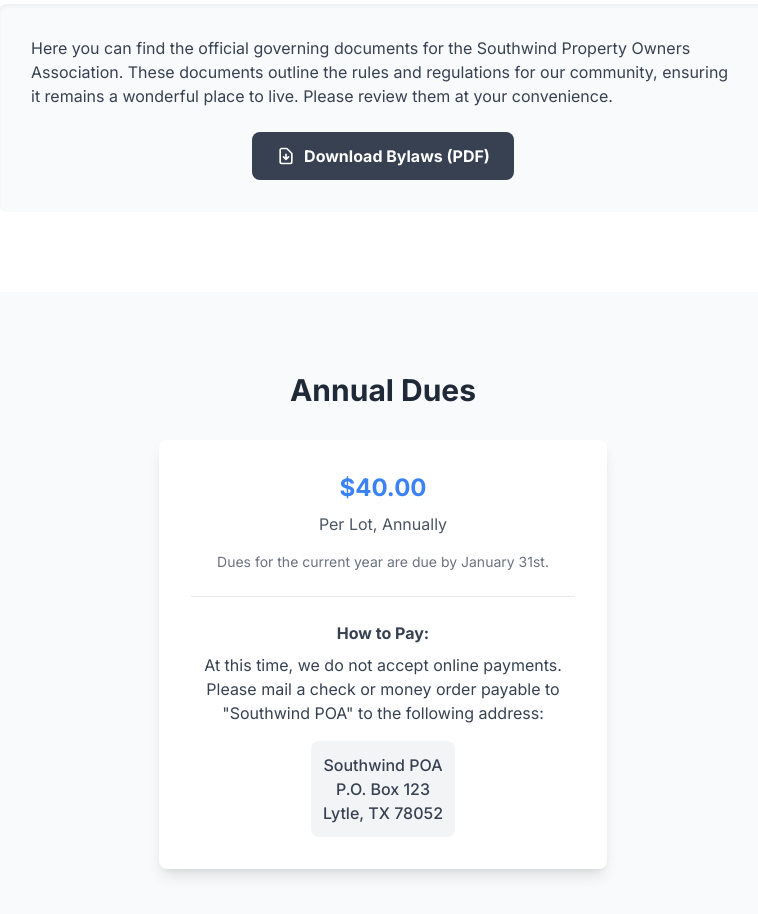
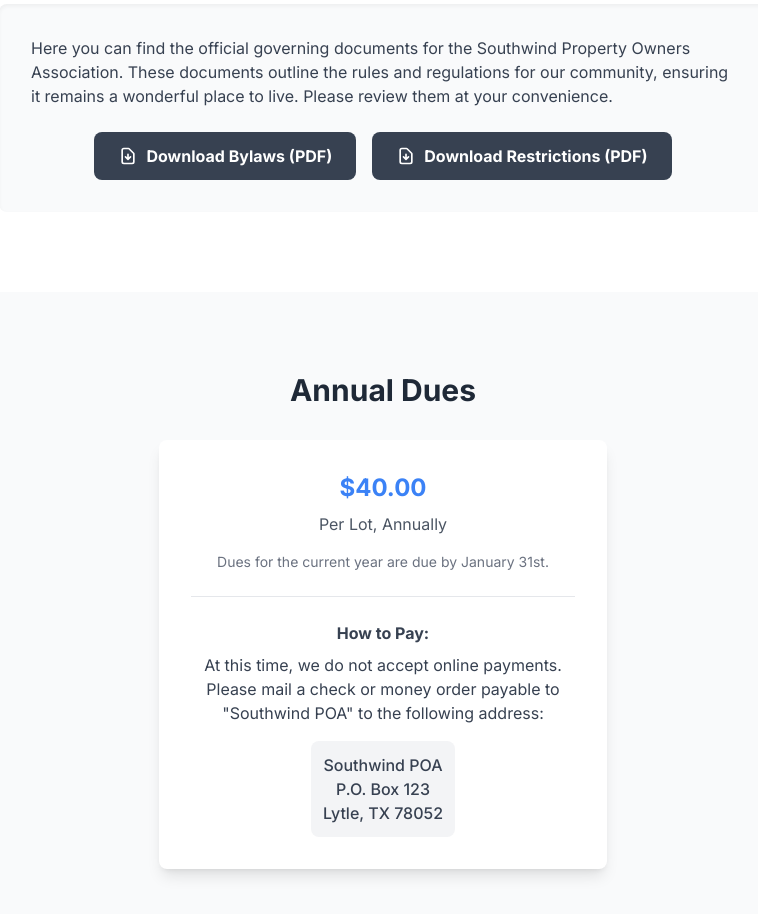
Before and after one commit to Derishi/southwind-poa, a plain HTML site: page index.html in a window 1280 px wide. Shown: the part 1080-1994 px from the top of the page, without its empty margins (257-1015 px from the left). Drawn offline with nearby package versions, Linux system fonts and the light colour scheme.

Commit message:
feature: adding restrictions link

```diff
--- a/index.html
+++ b/index.html
@@ -119,10 +119,14 @@
                     <p class="text-gray-700 mb-6">
                         Here you can find the official governing documents for the Southwind Property Owners Association. These documents outline the rules and regulations for our community, ensuring it remains a wonderful place to live. Please review them at your convenience.
                     </p>
-                    <div class="text-center">
-                        <a href="assets/southwind_bylaws.pdf" class="bg-gray-700 hover:bg-gray-800 text-white font-bold py-3 px-6 rounded-lg transition duration-300 ease-in-out inline-flex items-center">
+                    <div class="text-center flex flex-col sm:flex-row justify-center gap-4">
+                        <a href="assets/southwind_bylaws.pdf" class="bg-gray-700 hover:bg-gray-800 text-white font-bold py-3 px-6 rounded-lg transition duration-300 ease-in-out inline-flex items-center justify-center">
                             <svg class="w-5 h-5 mr-2" fill="none" stroke="currentColor" viewBox="0 0 24 24" xmlns="http://www.w3.org/2000/svg"><path stroke-linecap="round" stroke-linejoin="round" stroke-width="2" d="M12 10v6m0 0l-3-3m3 3l3-3m2 8H7a2 2 0 01-2-2V5a2 2 0 012-2h5.586a1 1 0 01.707.293l5.414 5.414a1 1 0 01.293.707V19a2 2 0 01-2 2z"></path></svg>
                             Download Bylaws (PDF)
+                        </a>
+                        <a href="assets/southwind_restrictions.pdf" class="bg-gray-700 hover:bg-gray-800 text-white font-bold py-3 px-6 rounded-lg transition duration-300 ease-in-out inline-flex items-center justify-center">
+                            <svg class="w-5 h-5 mr-2" fill="none" stroke="currentColor" viewBox="0 0 24 24" xmlns="http://www.w3.org/2000/svg"><path stroke-linecap="round" stroke-linejoin="round" stroke-width="2" d="M12 10v6m0 0l-3-3m3 3l3-3m2 8H7a2 2 0 01-2-2V5a2 2 0 012-2h5.586a1 1 0 01.707.293l5.414 5.414a1 1 0 01.293.707V19a2 2 0 01-2 2z"></path></svg>
+                            Download Restrictions (PDF)
                         </a>
                     </div>
                 </div>
```
Also changed, not shown: 1 other file.
